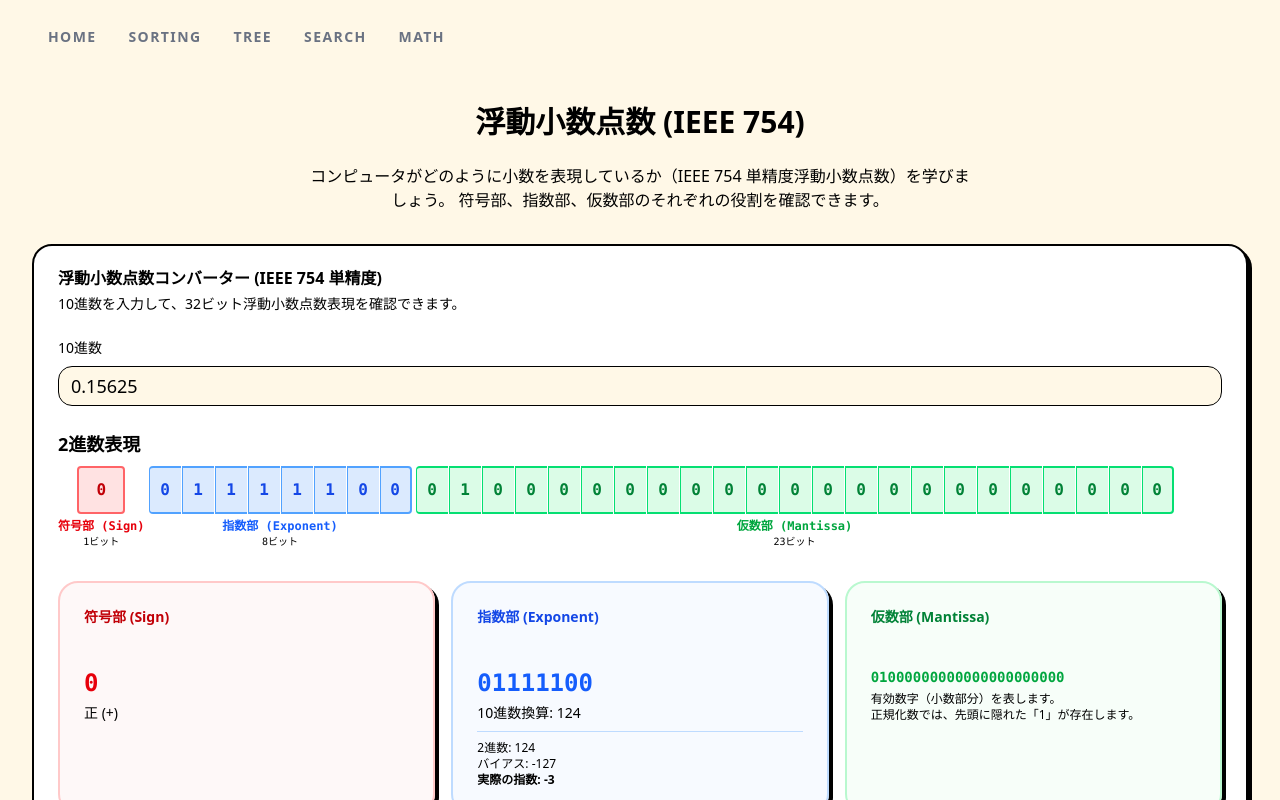
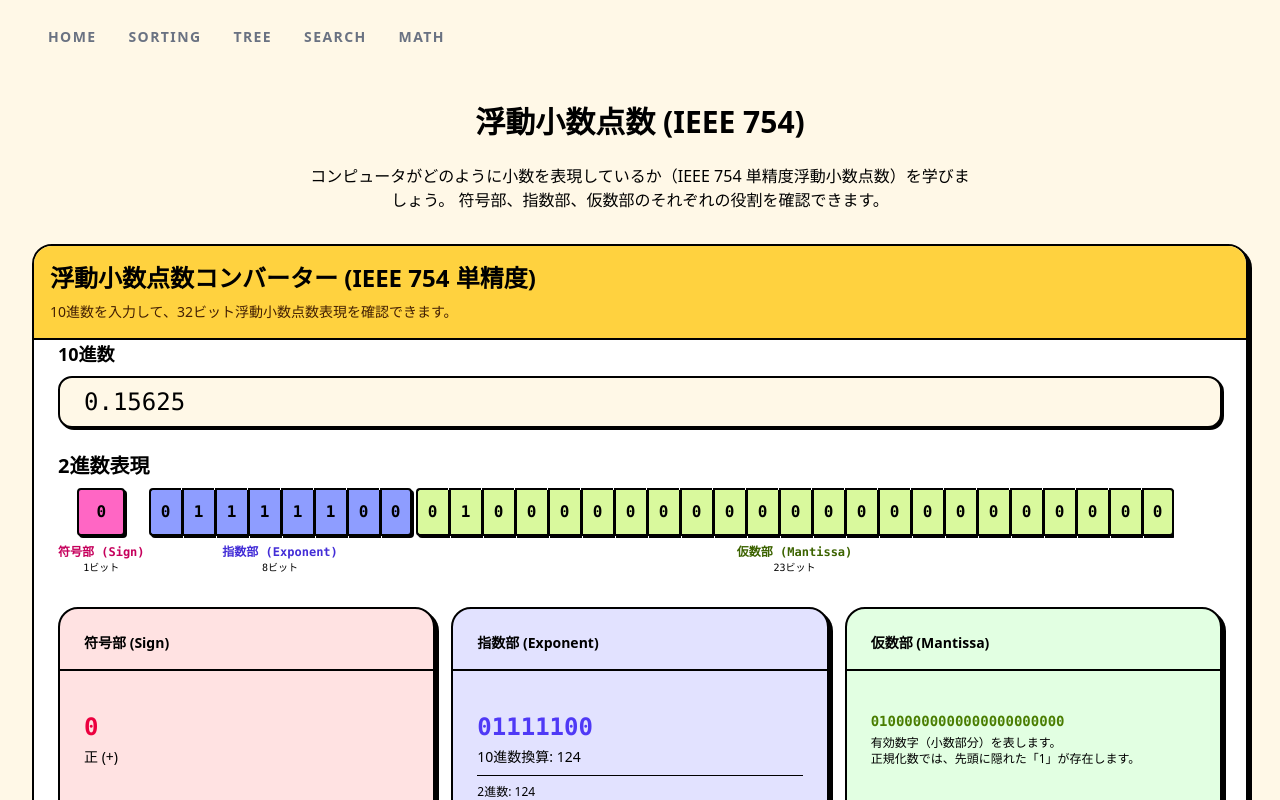
Before and after one commit to ks1590/algorithm-learning-app, a React (Vite) app: page /math/binary-floating-point in a window 1280 px wide. Shown: the top 800 px of the page. Built offline with nearby package versions, Linux system fonts and the light colour scheme.

Commit message:
style: update BinaryFloatingPointVisualizer with a new vibrant visual theme, including enhanced borders, shadows, and typography.

```diff
--- a/src/components/BinaryFloatingPointVisualizer.tsx
+++ b/src/components/BinaryFloatingPointVisualizer.tsx
@@ -10,14 +10,16 @@ export const BinaryFloatingPointVisualizer: React.FC = () => {
 
   return (
     <div className="w-full mx-auto space-y-8">
-      <Card>
-        <CardHeader>
-          <CardTitle>浮動小数点数コンバーター (IEEE 754 単精度)</CardTitle>
-          <CardDescription>10進数を入力して、32ビット浮動小数点数表現を確認できます。</CardDescription>
+      <Card className="overflow-hidden pt-0 gap-0 border-2 border-black shadow-[4px_4px_0_0_rgba(0,0,0,1)]">
+        <CardHeader className="bg-[#FFD23F] border-b-2 border-black p-4">
+          <CardTitle className="text-2xl font-bold">浮動小数点数コンバーター (IEEE 754 単精度)</CardTitle>
+          <CardDescription className="text-yellow-950 font-medium">
+            10進数を入力して、32ビット浮動小数点数表現を確認できます。
+          </CardDescription>
         </CardHeader>
         <CardContent className="space-y-6">
           <div className="flex flex-col space-y-2">
-            <label htmlFor="number-input" className="text-sm font-medium">
+            <label htmlFor="number-input" className="text-lg font-bold">
               10進数
             </label>
             <Input
@@ -26,7 +28,7 @@ export const BinaryFloatingPointVisualizer: React.FC = () => {
               value={numberInput}
               onChange={(e) => setNumberInput(e.target.value)}
               placeholder="数値を入力 (例: 0.15625)"
-              className="text-lg"
+              className="text-2xl font-mono p-6 border-2 border-black shadow-[2px_2px_0_0_rgba(0,0,0,1)] focus-visible:ring-0 focus-visible:shadow-[2px_2px_0_0_#FF66C4]"
             />
           </div>
 
@@ -34,14 +36,14 @@ export const BinaryFloatingPointVisualizer: React.FC = () => {
             <div className="space-y-8">
               {/* Binary Representation Bar */}
               <div className="space-y-2">
-                <h3 className="text-lg font-semibold">2進数表現</h3>
+                <h3 className="text-xl font-bold">2進数表現</h3>
                 <div className="flex flex-wrap md:flex-nowrap gap-1 text-center font-mono text-sm md:text-base">
                   {/* Sign */}
                   <div className="flex flex-col items-center">
-                    <div className="p-2 bg-red-100 border-2 border-red-400 rounded w-10 md:w-12 h-10 md:h-12 flex items-center justify-center font-bold text-red-700">
+                    <div className="bg-[#FF66C4] border-2 border-black rounded w-10 md:w-12 h-10 md:h-12 flex items-center justify-center font-bold text-black shadow-[2px_2px_0_0_rgba(0,0,0,1)]">
                       {data.sign}
                     </div>
-                    <span className="text-xs text-red-600 mt-1 font-bold">符号部 (Sign)</span>
+                    <span className="text-xs text-pink-700 mt-2 font-bold">符号部 (Sign)</span>
                     <span className="text-[10px] text-muted-foreground">1ビット</span>
                   </div>
 
@@ -51,13 +53,13 @@ export const BinaryFloatingPointVisualizer: React.FC = () => {
                       {data.exponent.split('').map((bit, i) => (
                         <div
                           key={`exp-${i}`}
-                          className="w-6 md:w-8 h-10 md:h-12 bg-blue-100 border-y-2 border-l-[1px] last:border-r-2 border-blue-400 flex items-center justify-center font-bold text-blue-700 first:rounded-l last:rounded-r"
+                          className="w-6 md:w-8 h-10 md:h-12 bg-[#8E9DFF] border-y-2 border-l-2 last:border-r-2 border-black flex items-center justify-center font-bold text-black first:rounded-l last:rounded-r shadow-[2px_2px_0_0_rgba(0,0,0,1)]"
                         >
                           {bit}
                         </div>
                       ))}
                     </div>
-                    <span className="text-xs text-blue-600 mt-1 font-bold">指数部 (Exponent)</span>
+                    <span className="text-xs text-indigo-700 mt-2 font-bold">指数部 (Exponent)</span>
                     <span className="text-[10px] text-muted-foreground">8ビット</span>
                   </div>
 
@@ -67,13 +69,13 @@ export const BinaryFloatingPointVisualizer: React.FC = () => {
                       {data.mantissa.split('').map((bit, i) => (
                         <div
                           key={`man-${i}`}
-                          className="w-6 md:w-8 h-10 md:h-12 bg-green-100 border-y-2 border-l-[1px] last:border-r-2 border-green-400 flex items-center justify-center font-bold text-green-700 first:rounded-l last:rounded-r"
+                          className="w-6 md:w-8 h-10 md:h-12 bg-[#d9f99d] border-y-2 border-l-2 last:border-r-2 border-black flex items-center justify-center font-bold text-black first:rounded-l last:rounded-r shadow-[2px_2px_0_0_rgba(0,0,0,1)]"
                         >
                           {bit}
                         </div>
                       ))}
                     </div>
-                    <span className="text-xs text-green-600 mt-1 font-bold">仮数部 (Mantissa)</span>
+                    <span className="text-xs text-lime-800 mt-2 font-bold">仮数部 (Mantissa)</span>
                     <span className="text-[10px] text-muted-foreground">23ビット</span>
                   </div>
                 </div>
@@ -81,24 +83,24 @@ export const BinaryFloatingPointVisualizer: React.FC = () => {
 
               {/* Detailed Breakdown */}
               <div className="grid grid-cols-1 md:grid-cols-3 gap-4">
-                <Card className="border-red-200 bg-red-50/50">
-                  <CardHeader className="pb-2">
-                    <CardTitle className="text-sm font-bold text-red-700">符号部 (Sign)</CardTitle>
+                <Card className="border-2 border-black shadow-[4px_4px_0_0_rgba(0,0,0,1)] bg-[#FFE2E2] overflow-hidden">
+                  <CardHeader className="pb-2 border-b-2 border-black">
+                    <CardTitle className="text-sm font-bold text-black">符号部 (Sign)</CardTitle>
                   </CardHeader>
-                  <CardContent>
-                    <div className="text-2xl font-mono font-bold text-red-600 mb-1">{data.sign}</div>
-                    <p className="text-sm text-muted-foreground">{data.sign === 0 ? '正 (+)' : '負 (-)'}</p>
+                  <CardContent className="pt-4">
+                    <div className="text-2xl font-mono font-bold text-rose-600 mb-1">{data.sign}</div>
+                    <p className="text-sm text-black font-medium">{data.sign === 0 ? '正 (+)' : '負 (-)'}</p>
                   </CardContent>
                 </Card>
 
-                <Card className="border-blue-200 bg-blue-50/50">
-                  <CardHeader className="pb-2">
-                    <CardTitle className="text-sm font-bold text-blue-700">指数部 (Exponent)</CardTitle>
+                <Card className="border-2 border-black shadow-[4px_4px_0_0_rgba(0,0,0,1)] bg-[#E2E2FF] overflow-hidden">
+                  <CardHeader className="pb-2 border-b-2 border-black">
+                    <CardTitle className="text-sm font-bold text-black">指数部 (Exponent)</CardTitle>
                   </CardHeader>
-                  <CardContent>
-                    <div className="text-2xl font-mono font-bold text-blue-600 mb-1">{data.exponent}</div>
-                    <p className="text-sm text-muted-foreground">10進数換算: {parseInt(data.exponent, 2)}</p>
-                    <div className="text-xs text-muted-foreground mt-2 border-t border-blue-200 pt-2">
+                  <CardContent className="pt-4">
+                    <div className="text-2xl font-mono font-bold text-indigo-600 mb-1">{data.exponent}</div>
+                    <p className="text-sm text-black font-medium">10進数換算: {parseInt(data.exponent, 2)}</p>
+                    <div className="text-xs text-black font-medium mt-2 border-t border-black pt-2">
                       2進数: {parseInt(data.exponent, 2)}
                       <br />
                       バイアス: -127
@@ -108,13 +110,13 @@ export const BinaryFloatingPointVisualizer: React.FC = () => {
                   </CardContent>
                 </Card>
 
-                <Card className="border-green-200 bg-green-50/50">
-                  <CardHeader className="pb-2">
-                    <CardTitle className="text-sm font-bold text-green-700">仮数部 (Mantissa)</CardTitle>
+                <Card className="border-2 border-black shadow-[4px_4px_0_0_rgba(0,0,0,1)] bg-[#E2FFE2] overflow-hidden">
+                  <CardHeader className="pb-2 border-b-2 border-black">
+                    <CardTitle className="text-sm font-bold text-black">仮数部 (Mantissa)</CardTitle>
                   </CardHeader>
-                  <CardContent>
-                    <div className="text-sm font-mono font-bold text-green-600 mb-1 break-all">{data.mantissa}</div>
-                    <p className="text-xs text-muted-foreground">
+                  <CardContent className="pt-4 overflow-x-auto">
+                    <div className="text-sm font-mono font-bold text-lime-700 mb-1 break-all">{data.mantissa}</div>
+                    <p className="text-xs text-black font-medium">
                       有効数字（小数部分）を表します。
                       <br />
                       正規化数では、先頭に隠れた「1」が存在します。
@@ -123,14 +125,17 @@ export const BinaryFloatingPointVisualizer: React.FC = () => {
                 </Card>
               </div>
 
-              <div className="bg-slate-100 p-4 rounded-lg font-mono text-sm md:text-base overflow-x-auto">
-                <div className="font-bold mb-2 text-slate-700">計算式:</div>
-                <div>
+              <div className="border-2 border-black bg-white shadow-[2px_2px_0_0_rgba(0,0,0,1)] p-6 rounded-xl font-mono text-sm md:text-base overflow-x-auto">
+                <div className="font-bold text-xl mb-4 text-black border-b-2 border-black pb-2 inline-block">
+                  計算式:
+                </div>
+                <div className="font-bold text-lg p-3 bg-gray-100 rounded border-2 border-black">
                   (-1)<sup>{data.sign}</sup> × (1 + 0.{data.mantissa}
                   <sub>2</sub>) × 2<sup>({parseInt(data.exponent, 2)} - 127)</sup>
                 </div>
-                <div className="mt-2 text-slate-600">
-                  = {data.sign === 0 ? '+' : '-'}(1.mantissa) × 2<sup>{getExponentValue(data.exponent)}</sup>
+                <div className="mt-4 font-black flex items-center text-xl text-teal-700">
+                  <span className="mr-2">=</span>
+                  {data.sign === 0 ? '+' : '-'}(1.mantissa) × 2<sup>{getExponentValue(data.exponent)}</sup>
                 </div>
               </div>
             </div>
```
